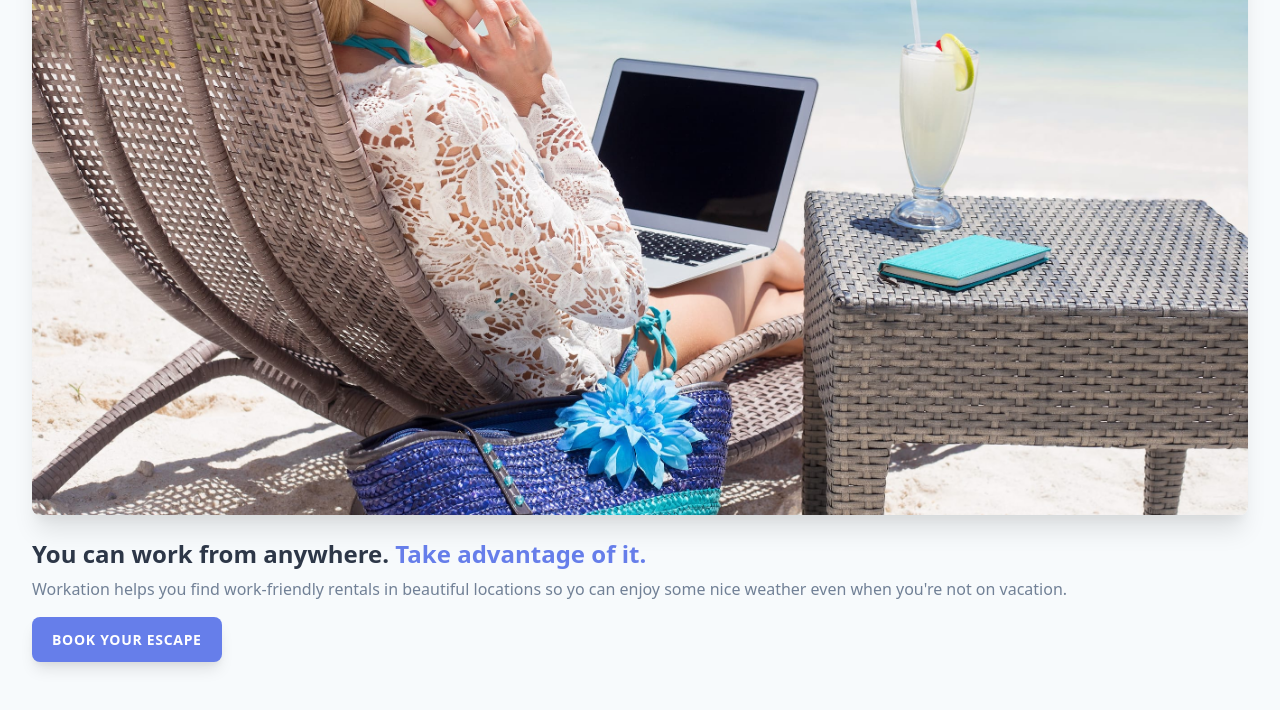
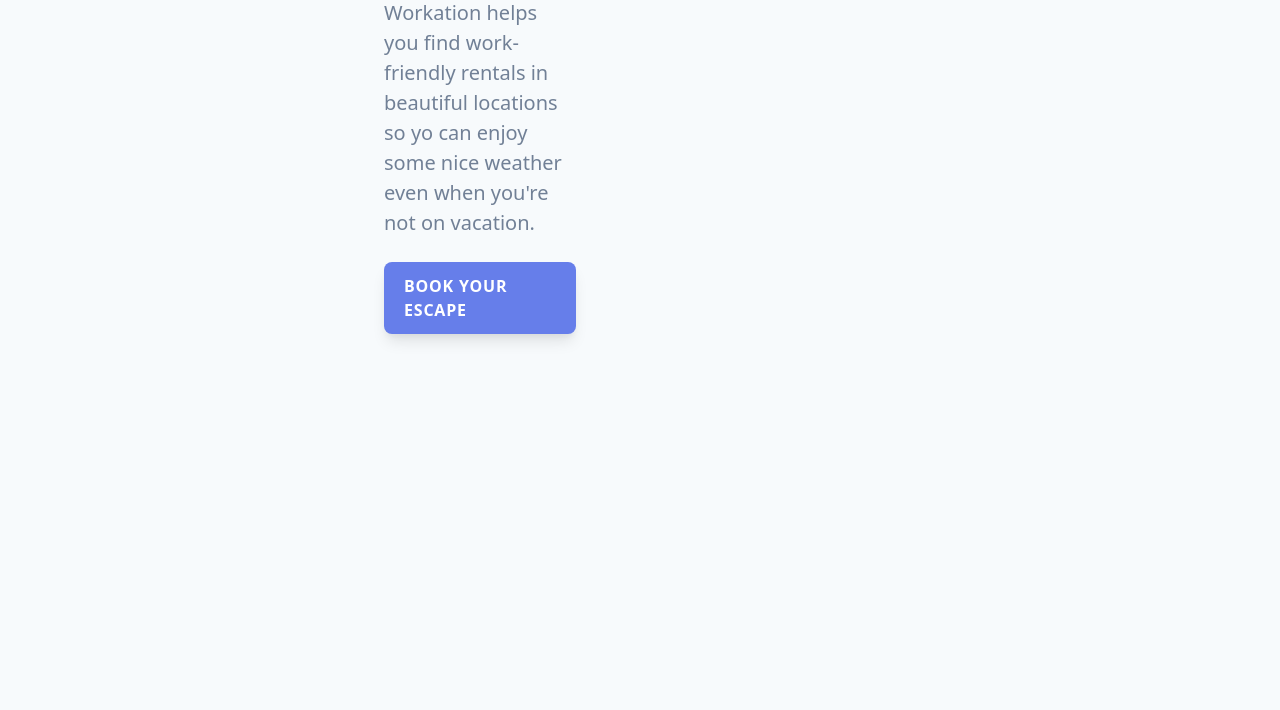
Before and after one commit to VladlenKaraush/couchGauge, a website: page public/index.html in a window 1280 px wide. Shown: the part 408-1118 px from the top of the page. After the commit the page ends 800 px from the top, so only its background shows below. Drawn offline with nearby package versions, Linux system fonts and the light colour scheme; files that its build step writes are made by us from their sources.

Commit message:
responsive layout

```diff
--- a/public/index.html
+++ b/public/index.html
@@ -7,30 +7,37 @@
     <link rel="stylesheet" href="build/tailwind.css" />
     <title>Document</title>
   </head>
-  <body class="bg-gray-100 ">
+  <body class="bg-gray-100 max-w-md mx-auto sm:max-w-xl">
+    <div class="flex">
       <div class="px-8 py-12">
         <img class="h-10" src="img/logo.svg" alt="home" />
         <img
           src="img/beach-work.jpg"
-        class="mt-6 rounded-lg shadow-xl"
+          class="mt-6 sm:mt-8 sm:h-64 sm:w-full sm:object-cover sm:object-center rounded-lg shadow-xl lg:hidden"
           alt="woman working"
           srcset=""
         />
-      <h1 class="mt-6 text-2xl font-bold text-gray-800 leading-tight">
+        <h1
+          class="mt-6 text-2xl font-bold text-gray-800 leading-tight sm:text-4xl sm:mt-8"
+        >
           You can work from anywhere.
           <span class="text-indigo-500">Take advantage of it.</span>
         </h1>
-      <p class="mt-2 text-gray-600 ">
-        Workation helps you find work-friendly rentals in beautiful locations so
-        yo can enjoy some nice weather even when you're not on vacation.
+        <p class="mt-2 sm:mt-4 text-gray-600 sm:text-xl">
+          Workation helps you find work-friendly rentals in beautiful locations
+          so yo can enjoy some nice weather even when you're not on vacation.
         </p>
-      <div class="mt-4">
+        <div class="mt-4 sm:mt-6">
           <a
-          class="inline-block bg-indigo-500 px-5 py-3 text-white rounded-lg shadow-lg uppercase tracking-wider font-semibold text-sm"
+            class="inline-block bg-indigo-500 px-5 py-3 text-white rounded-lg shadow-lg uppercase tracking-wider font-semibold text-sm sm:text-base"
             href="#"
             >Book your escape</a
           >
         </div>
       </div>
+      <div class="hidden lg:block">
+        <img src="img/beach-work.jpg" class="" alt="woman working" srcset="" />
+      </div>
+    </div>
   </body>
 </html>
```
Lines whose indentation alone changed are shown as unchanged.
